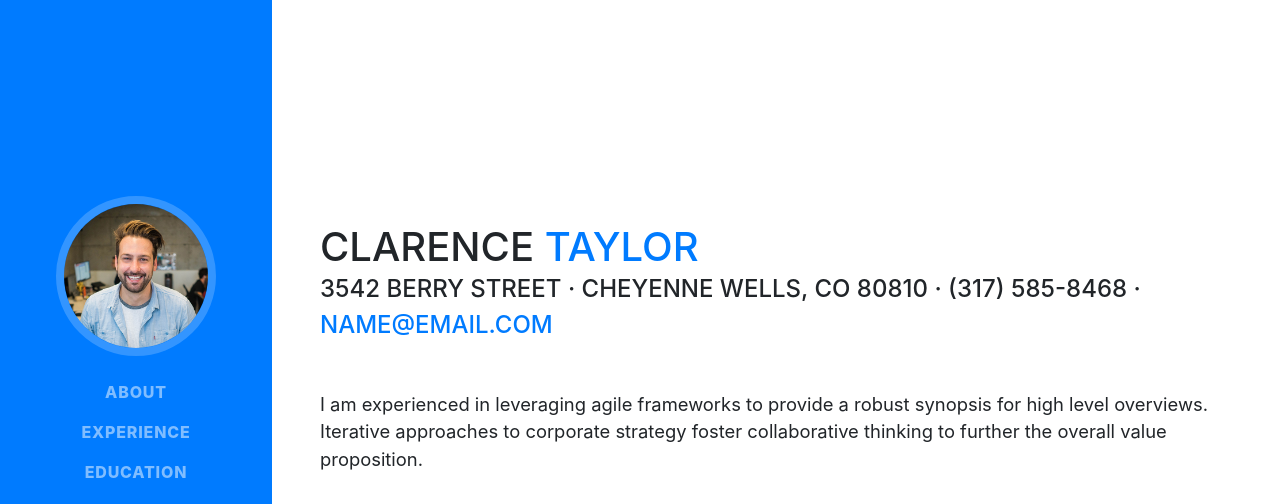
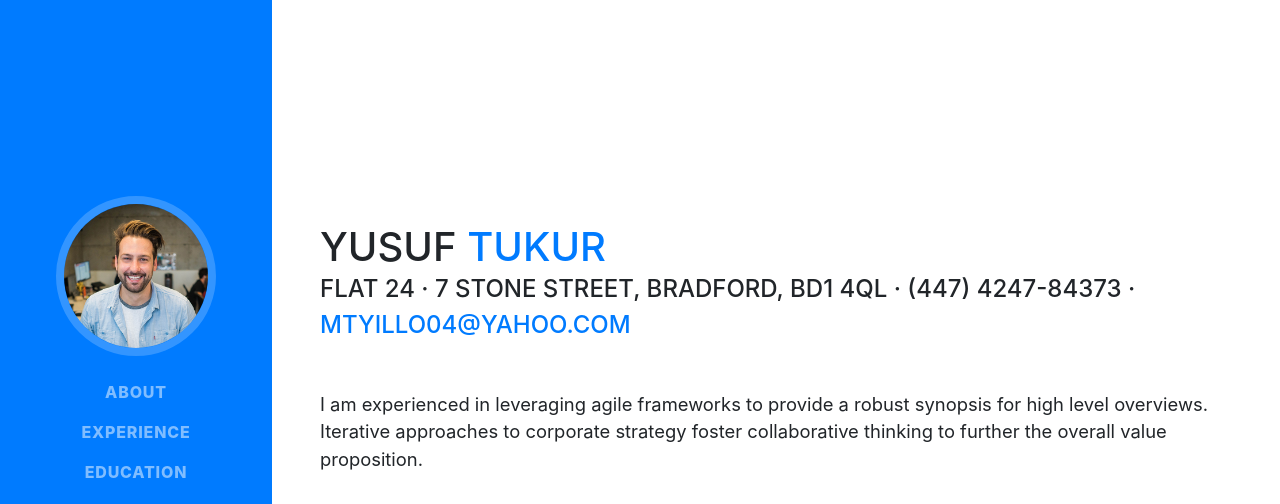
Before and after one commit to YusufTukur/YusufTukur.github.io, a website with bundled scripts: page index.html in a window 1280 px wide. Shown: the top 504 px of the page. Built offline with nearby package versions, Linux system fonts and the light colour scheme; a web font is replaced by a local one.

Commit message:
Update index.html

```diff
--- a/index.html
+++ b/index.html
@@ -63,11 +63,11 @@
 
       <section class="resume-section p-3 p-lg-5 d-flex d-column" id="about">
         <div class="my-auto">
-          <h1 class="mb-0">Clarence
-            <span class="text-primary">Taylor</span>
+          <h1 class="mb-0">Yusuf
+            <span class="text-primary">Tukur</span>
           </h1>
-          <div class="subheading mb-5">3542 Berry Street · Cheyenne Wells, CO 80810 · (317) 585-8468 ·
-            <a href="mailto:name@email.com">name@email.com</a>
+          <div class="subheading mb-5">Flat 24 · 7 Stone Street, Bradford, BD1 4QL · (447) 4247-84373 ·
+            <a href="mailto:name@email.com">mtyillo04@yahoo.com</a>
           </div>
           <p class="lead mb-5">I am experienced in leveraging agile frameworks to provide a robust synopsis for high level overviews. Iterative approaches to corporate strategy foster collaborative thinking to further the overall value proposition.</p>
           <div class="social-icons">
```
